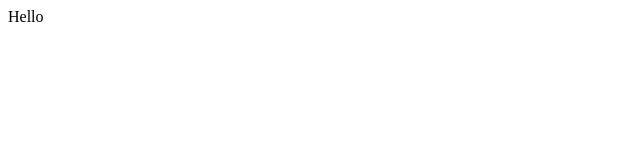
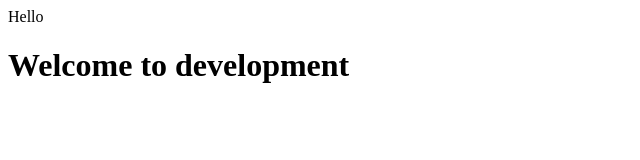
Before and after one commit to geekynewbie142/Web-Development-, a plain HTML site: page index.html in a window 1280 px wide. Shown: the whole page, without its empty margins (0-640 px from the left). Drawn offline with Linux system fonts and the light colour scheme.

Commit message:
Add new h1

```diff
--- a/index.html
+++ b/index.html
@@ -1 +1,2 @@
 <p>Hello</p>
+<h1>Welcome to development</h1>
```
